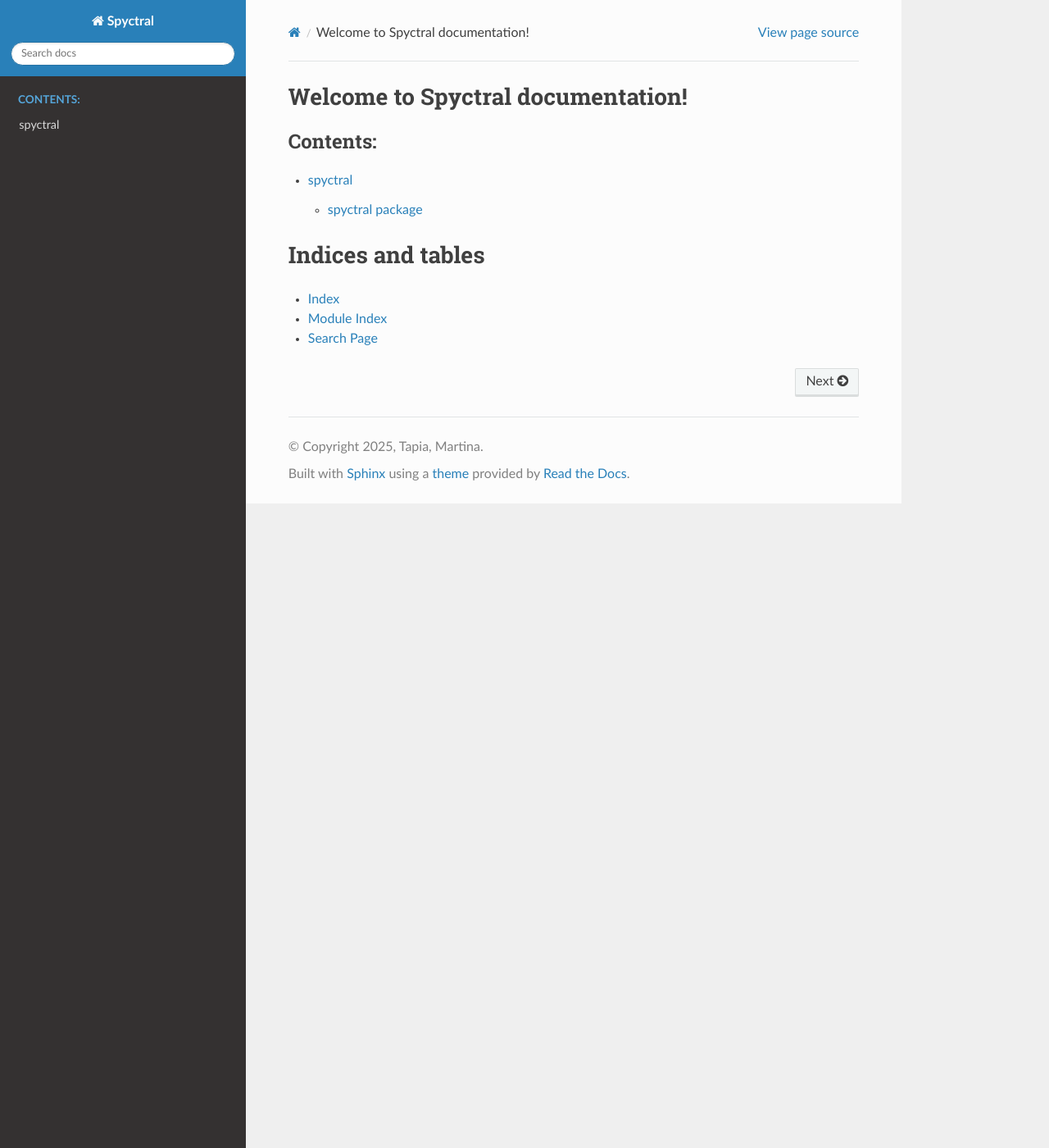
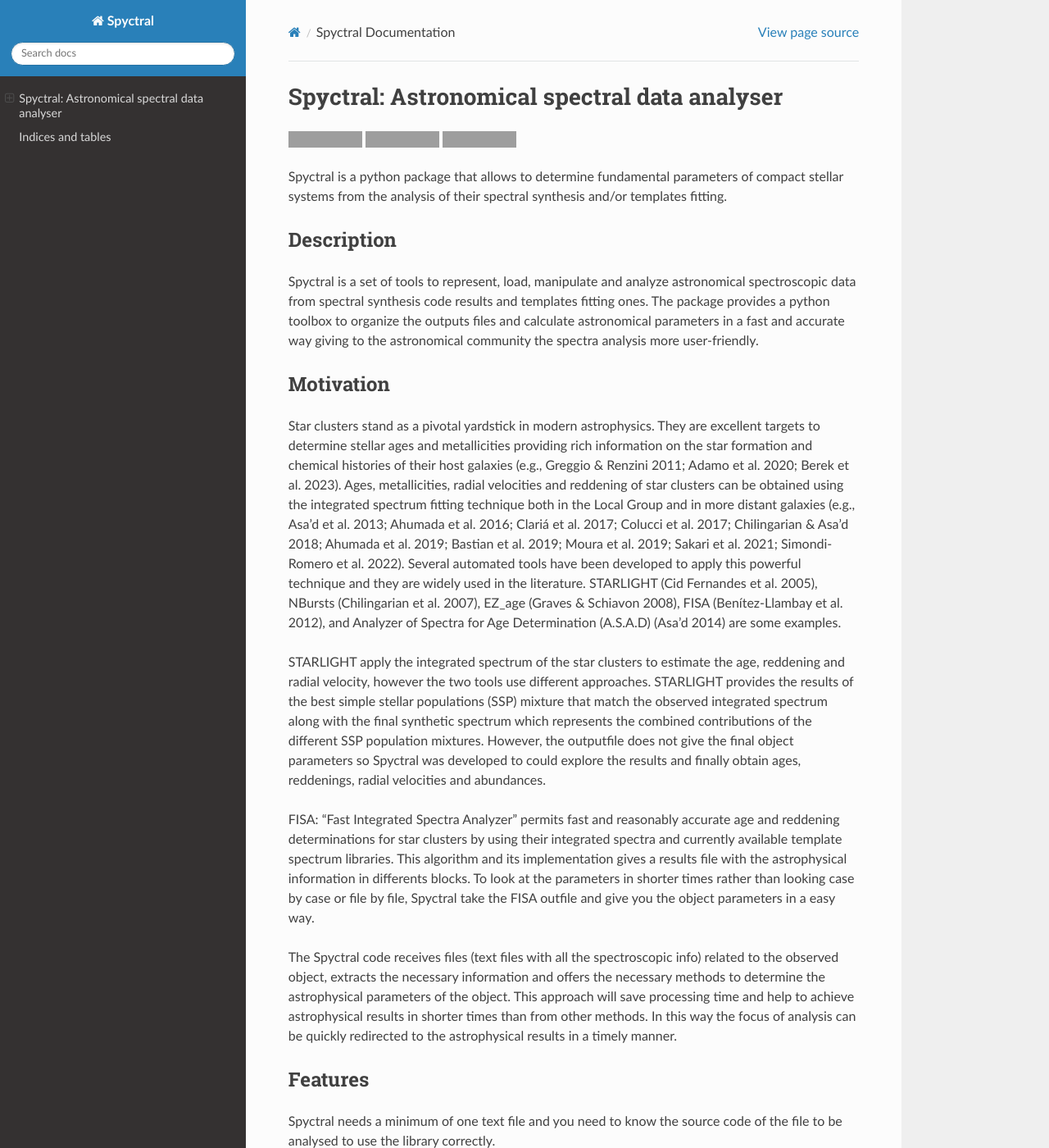
Before and after one commit to candelac/Spyctral, a Sphinx documentation site: the page built from docs/index.rst, in a window 1280 px wide and 1400 px high. Shown: the whole window at 82% size. Built offline with Sphinx 7.4.7 and the Read the Docs theme 3.1.0, drawn with Linux system fonts in a browser that asks for light colours; the version number is read from the project's files by our own code; some of the changed text lies outside the part shown; grey boxes are pictures that could not be loaded.

Commit message:
updated doc

```diff
--- /dev/null
+++ b/docs/_dynamic/README.rst
@@ -0,0 +1,87 @@
+.. FILE AUTO GENERATED !!
+
+Spyctral: Astronomical spectral data analyser
+=============================================
+
+
+.. image:: https://github.com/candelac/Spyctral/actions/workflows/Testing.yml/badge.svg
+   :target: https://github.com/candelac/Spyctral/actions/workflows/Testing.yml/badge.svg
+   :alt: Tests
+
+
+.. image:: https://img.shields.io/badge/License-MIT-yellow.svg
+   :target: https://opensource.org/licenses/MIT
+   :alt: License: MIT
+
+
+.. image:: https://img.shields.io/badge/python-3.9+-blue.svg
+   :target: https://img.shields.io/badge/python-3.9+-blue.svg
+   :alt: Python 3.9+
+
+
+Spyctral is a python package that allows to determine fundamental parameters of compact stellar systems from the analysis of their spectral synthesis and/or templates fitting.
+
+Description
+-----------
+
+Spyctral is a set of tools to represent, load, manipulate and analyze astronomical spectroscopic data from spectral synthesis code results and templates fitting ones. The package provides a python toolbox to organize the outputs files and calculate astronomical parameters in a fast and accurate way giving to the astronomical community the spectra analysis more user-friendly.
+
+Motivation
+----------
+
+Star clusters stand as a pivotal yardstick in modern astrophysics. They are excellent targets to determine stellar ages and metallicities providing rich information on the star formation and chemical histories of their host galaxies (e.g., Greggio & Renzini 2011; Adamo et al. 2020; Berek et al. 2023). Ages, metallicities, radial velocities and reddening of star clusters can be obtained using the integrated spectrum fitting technique both in the Local Group and in more distant galaxies (e.g., Asa’d et al. 2013; Ahumada et al. 2016; Clariá et al. 2017; Colucci et al. 2017; Chilingarian & Asa’d 2018; Ahumada et al. 2019; Bastian et al. 2019; Moura et al. 2019; Sakari et al. 2021; Simondi-Romero et al. 2022). Several automated tools have been developed to apply this powerful technique and they are widely used in the literature. STARLIGHT (Cid Fernandes et al. 2005), NBursts (Chilingarian et al. 2007), EZ_age (Graves & Schiavon 2008), FISA (Benítez-Llambay et al. 2012), and Analyzer of Spectra for Age Determination (A.S.A.D) (Asa’d 2014) are some examples.
+
+STARLIGHT apply the integrated spectrum of the star clusters to estimate the age, reddening and radial velocity, however the two tools use different approaches. STARLIGHT provides the results of the best simple stellar populations (SSP) mixture that match the observed integrated spectrum along with the final synthetic spectrum which represents the combined contributions of the different SSP population mixtures. However, the outputfile does not give the final object parameters so Spyctral was developed to could explore the results and finally
+obtain ages, reddenings, radial velocities and abundances.
+
+FISA: “Fast Integrated Spectra Analyzer” permits fast and reasonably accurate age and reddening determinations for star clusters by using their integrated spectra and currently available template spectrum libraries. This algorithm and its implementation gives a results file with the astrophysical information in differents blocks. To look at the parameters in shorter times rather than looking case by case or file by file, Spyctral take the FISA outfile and give you the object parameters in a easy way.
+
+The Spyctral code receives files (text files with all the spectroscopic info) related to the observed object, extracts the necessary information and offers the necessary methods to determine the astrophysical parameters of the object. This approach will save processing time and help to achieve astrophysical results in shorter times than from other methods. In this way the focus of analysis can be quickly redirected to the astrophysical results in a timely manner.
+
+Features
+--------
+
+Spyctral needs a minimum of one text file and you need to know the source code of the file to be analysed to use the library correctly.
+
+Requeriments
+------------
+
+You will need Python 3.8 or higher to run Sypctral.
+
+Basic install
+-------------
+
+You could find Spyctral at PyPI. The standar instalation via pip:
+
+.. code-block:: bash
+
+   $ pip install spyctral
+
+Development install
+-------------------
+
+Clone this repo and then inside the local directory execute
+
+.. code-block:: bash
+
+   $ git clone https://github.com/candelac/Spyctral.git
+   $ cd Spyctral
+   $ pip install -e .
+
+Tutorial
+--------
+
+Future upgrades
+---------------
+
+This is the first version of Spyctral code and we hope to add functionality so that the package will support output files from other synthesis codes, the next one to be included is A.S.A.D.
+
+Authors
+-------
+
+
+* Tapia-Reina Martina (martina.tapia@mi.unc.edu.ar)
+* Cerdosino Candela (candelacerdosino@mi.unc.edu.ar)
+* Fiore J.Manuel (juanmfiore@mi.unc.edu.ar)
+* Martinez J.Luis (martinez.joseco@gmail.com)
+* Cabral Juan (jbcabral@unc.edu.ar)
--- a/docs/conf.py
+++ b/docs/conf.py
@@ -3,32 +3,60 @@
 # For the full list of built-in configuration values, see the documentation:
 # https://www.sphinx-doc.org/en/master/usage/configuration.html
 import os
+import pathlib
 import sys
+import datetime as dt
 
-sys.path.insert(0, os.path.abspath(".."))
+
+# add the skcriteria source to the build path
+CURRENT_PATH = pathlib.Path(os.path.abspath(os.path.dirname(__file__)))
+SPYCTRAL_PATH = CURRENT_PATH.parent.parent
+
+sys.path.insert(0, str(SPYCTRAL_PATH))
+
+
 # -- Project information -----------------------------------------------------
 # https://www.sphinx-doc.org/en/master/usage/configuration.html#project-information
 
-project = "Spyctral"
-copyright = "2025, Tapia, Martina"
-author = "Tapia, Martina"
-release = "1.0.0"
+project = 'Spyctral'
+copyright = 'Copyright (c) 2023-2025 candelac'
+author = 'Tapia, Martina'
+release = '0.1.0'
 
 # -- General configuration ---------------------------------------------------
 # https://www.sphinx-doc.org/en/master/usage/configuration.html#general-configuration
 
 extensions = [
-    "sphinx.ext.autodoc",
-    "sphinx.ext.viewcode",
-    "sphinx.ext.napoleon",
+    'sphinx.ext.autodoc',
+    'sphinx.ext.viewcode',
+    'sphinx.ext.napoleon'
 ]
 
-templates_path = ["_templates"]
-exclude_patterns = ["_build", "Thumbs.db", ".DS_Store"]
+templates_path = ['_templates']
+exclude_patterns = ['_build', 'Thumbs.db', '.DS_Store']
+
 
 
 # -- Options for HTML output -------------------------------------------------
 # https://www.sphinx-doc.org/en/master/usage/configuration.html#options-for-html-output
 
-html_theme = "sphinx_rtd_theme"
-html_static_path = ["_static"]
+html_theme = 'sphinx_rtd_theme'
+html_static_path = ['_static']
+
+import m2r2
+
+DYNAMIC_RST = {
+    "README.md": "README.rst"
+}
+
+for md_name, rst_name in DYNAMIC_RST.items():
+    md_path = SPYCTRAL_PATH / md_name
+    with open(md_path) as fp:
+        readme_md = fp.read().split("<!-- BODY -->", 1)[-1]
+
+    rst_path = CURRENT_PATH / "_dynamic" / rst_name
+
+    with open(rst_path, "w") as fp:
+        fp.write(".. FILE AUTO GENERATED !! \n")
+        fp.write(m2r2.convert(readme_md))
+        print(f"{md_path} -> {rst_path} regenerated!")
--- a/docs/index.rst
+++ b/docs/index.rst
@@ -4,13 +4,20 @@
    contain the root `toctree` directive.
 
 
-Welcome to Spyctral documentation!
-===================================
+
+.. title:: Spyctral Documentation
+
+.. Here we render the README.md of the repository as a main page
+.. include:: _dynamic/README.rst
+
+
+Contents
+--------
+
 .. toctree::
    :maxdepth: 2
    :caption: Contents:
 
-   modules
 
 Indices and tables
 ==================
```
